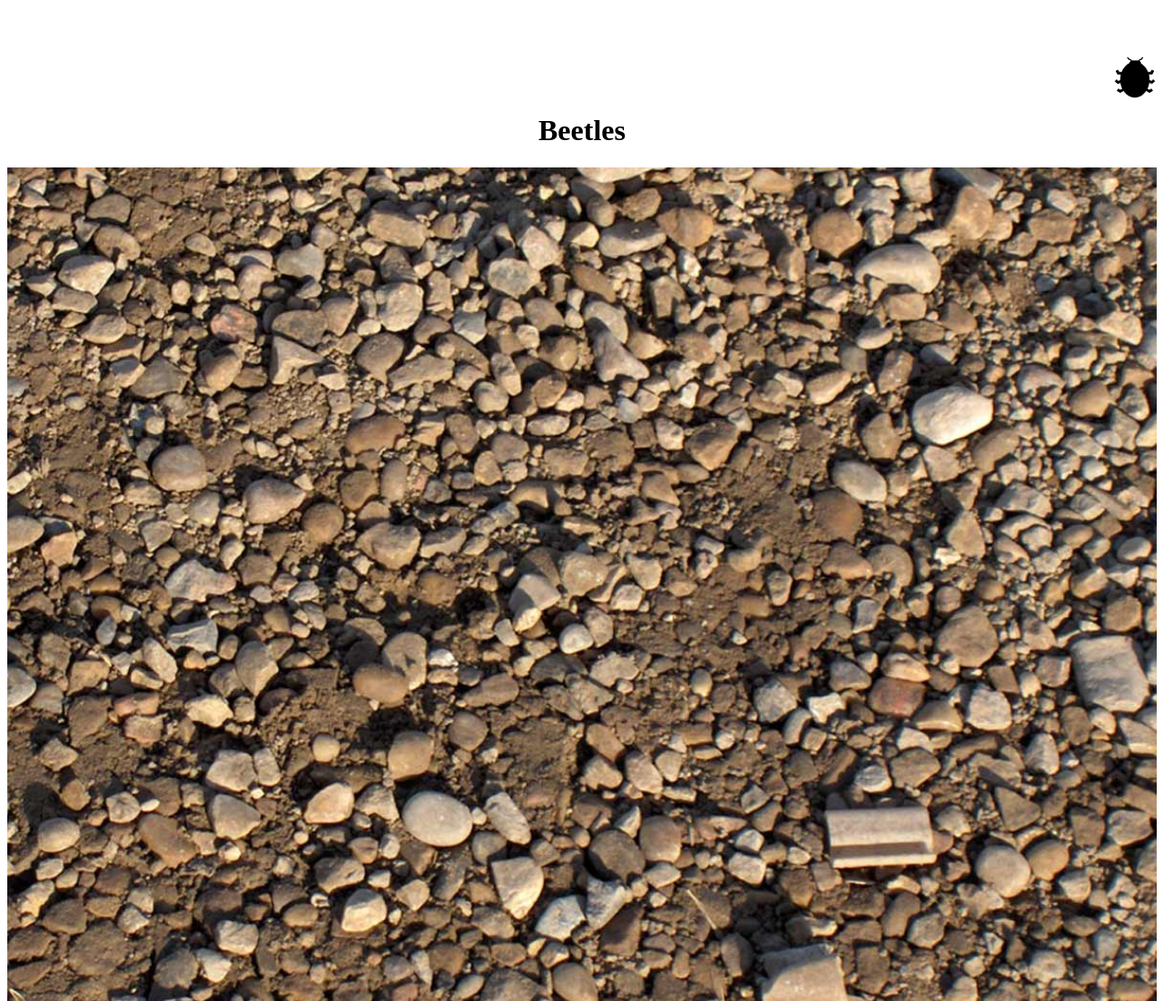
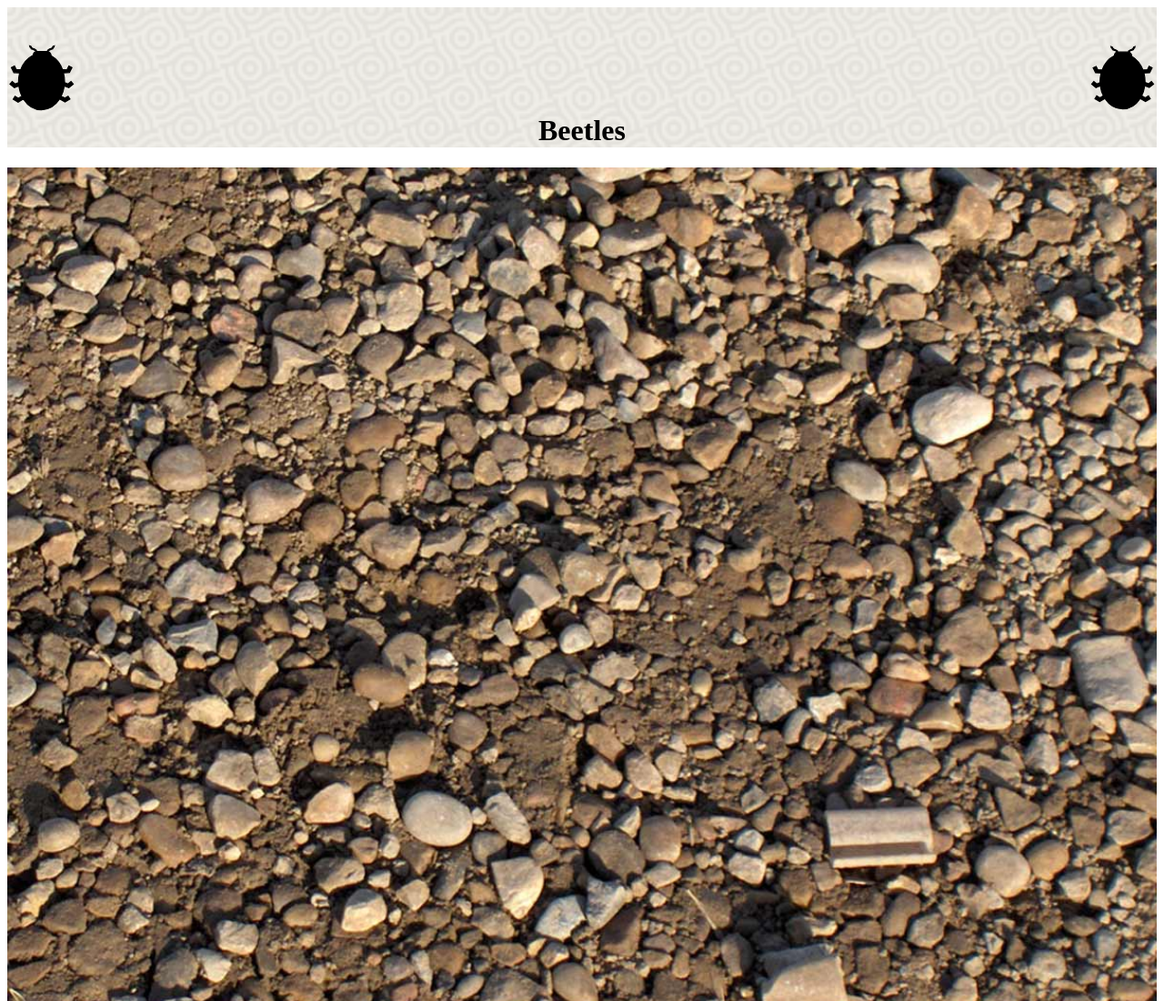
Before and after one commit to bonniecampbell/dsn1674-assignment-7, a plain HTML site: page index.html in a window 1280 px wide. Shown: the top 1100 px of the page at 91% size. Drawn offline with Linux system fonts and the light colour scheme.

Commit message:
put in my masthead background image and added my second masthead image. I them put it to left centre.

```diff
--- a/css/main.css
+++ b/css/main.css
@@ -13,11 +13,11 @@ img {
 }
 
 .masthead {
-  background-image: url("../images/noun_59034_cc.svg");
+  background-image: url("../images/noun_59034_cc.svg"), url("../images/noun_59034_cc2.svg"), url("../images/masthead-bg.png");
   padding-top: 6em;
-  background-size: 3em auto;
-  background-repeat: no-repeat;
-  background-position: right center;
+  background-size: 75px auto, 75px auto, 200px auto;
+  background-repeat: no-repeat, no-repeat, repeat;
+  background-position: right center, left center, left top;
   text-align: center;
 }
 
```
Also changed, not shown: images/masthead-bg.png (added), images/noun_59034_cc2.svg (added).
